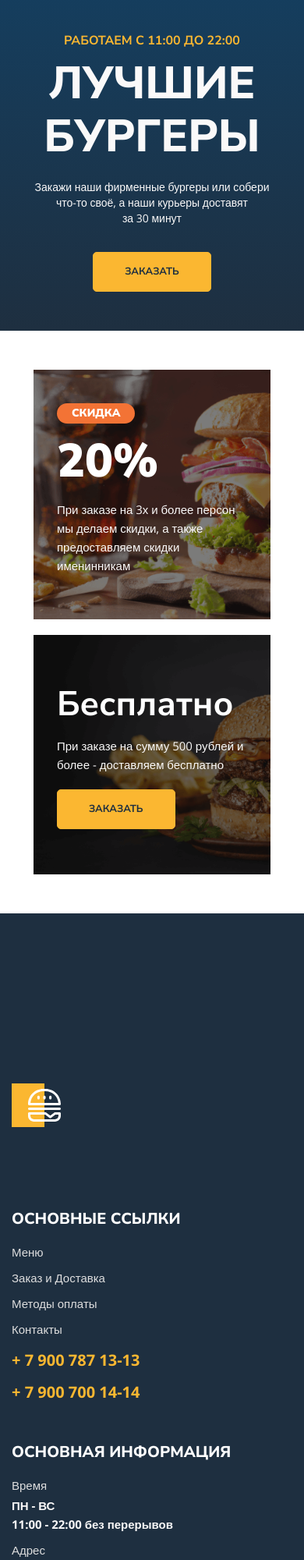
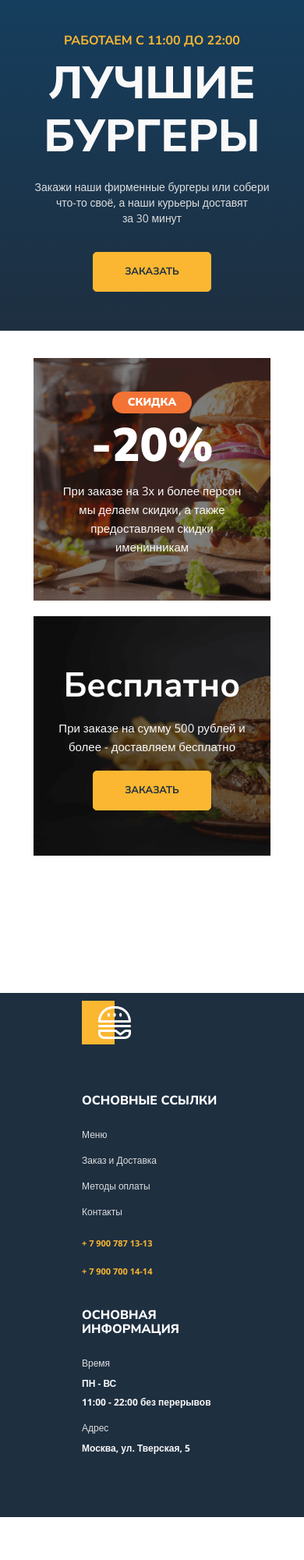
Before and after one commit to VadimZakharchenko/Module01-Burger, a plain HTML site: page index.html in a window 390 px wide. Shown: the top 2000 px of the page at 78% size. After the commit the page ends 1945 px from the top, so only its background shows below. Drawn offline with nearby package versions, Linux system fonts and the light colour scheme.

Commit message:
Fixed bugs

```diff
--- a/index.html
+++ b/index.html
@@ -41,7 +41,7 @@
         <div class="wrapper">
             <div class="promo-left">
                 <p class="sale">Скидка</p>
-                <p class="cost">20%</p>
+                <p class="cost">-20%</p>
                 <p class="promo-description">При заказе на 3х и более персон мы делаем скидки, а также предоставляем скидки именинникам</p>
             </div>
             <div class="promo-right">
@@ -84,7 +84,7 @@
                         </li>
                         <li class="footer-list">
                             <span>Адрес</span>
-                            Москва, ул. Тверская, 5, вход со двора
+                            Москва, ул. Тверская, 5
                         </li>
                     </ul>
                 </div>
--- a/styles/main.css
+++ b/styles/main.css
@@ -227,14 +227,13 @@ header {
 
 .menu {
     padding-top: 20px;
-    margin-bottom: 139px;
 }
 
 .menu-header {
     display: flex;
     align-items: center;
     justify-content: space-between;
-    margin-bottom: 43px;
+    margin-bottom: 37px;
 }
 
 .menu-title {
@@ -265,7 +264,7 @@ header {
     display: grid;
     grid-template-columns: repeat(3, 1fr);
     gap: 50px 20px;
-    margin-bottom: 102px;
+    margin-bottom: 84px;
 }
 
 .menu-grid-cover {
@@ -273,7 +272,7 @@ header {
     height: 430px;
     position: relative;
     overflow: hidden;
-    margin-bottom: 24px;
+    margin-bottom: 22px;
 }
 
 .menu-grid-cover img {
@@ -305,14 +304,15 @@ header {
     font-size: 30px;
     font-weight: 600;
     color: #1B2A49;
-    margin-bottom: 7px;
+    margin: 0;
+    margin-bottom: 8px;
 }
 
 .menu-grid-price {
     font-size: 20px;
     font-weight: 700;
     color: #979797;
-    margin-bottom: 1px;
+    margin-bottom: 5px;
 }
 
 .menu-grid-btn {
@@ -323,11 +323,13 @@ header {
     background-color: #FBB731;
     border: none;
     border-radius: 5px;
-    padding: 10px 35px 10px 35px;
+    padding: 9px 33px;
     cursor: pointer;
     margin: 0 auto;
     margin-top: 20px;
     gap: 10px;
+    font-weight: 700;
+    font-size: 14px;
 }
 
 .menu-grid-btn:hover {
@@ -349,6 +351,7 @@ header {
     color: #fff;
     padding-top: 117px;
     padding-bottom: 106px;
+    margin-top: 141px;
 }
 
 .footer-box {
@@ -369,8 +372,8 @@ header {
     font-size: 20px;
     font-weight: 800;
     text-transform: uppercase;
-    margin-bottom: 19px;
-    margin-top: 0;
+    margin-bottom: 22px;
+    margin-top: 3px;
 }
 
 .footer-list li {
@@ -404,7 +407,7 @@ header {
 }
 
 .footer-list-tel li {
-    margin-bottom: 8px;
+    margin-bottom: 12px;
 }
 
 .footer-list-tel a {
@@ -412,7 +415,6 @@ header {
     font-size: 20px;
     font-weight: 900;
     color: #FBB731;
-    margin-bottom: 17px;
 }
 
 .footer-list-tel a:hover {
@@ -431,7 +433,7 @@ header {
     text-transform: uppercase;
     color: #1E2F40;
     text-decoration: none;
-    padding: 5px 20px;
+    padding: 10px 20px;
     position: fixed;
     bottom: 20px;
     right: 20px;
@@ -452,6 +454,10 @@ header {
 }
 
 /* STYLE INDEX */
+body {
+    overflow-x: hidden;
+}
+
 .main {
     background: linear-gradient(180deg, #0C4C7B -100%, #1E2F40 100%);
 }
@@ -466,18 +472,17 @@ header {
 .content {
     color: #FAF9F9;
     flex: 0 0 580px;
-    padding-top: 170px;
-    padding-bottom: 170px;
+    padding-top: 175px;
+    padding-bottom: 171px;
 }
 
 .content-title {
     font-size: 120px;
     font-weight: 800;
     text-transform: uppercase;
-    line-height: 120px;
-    margin-bottom: 40px;
+    line-height: 137px;
+    margin-bottom: 33px;
     margin-top: 0;
-    margin-bottom: 0;
 }
 
 .content-title span {
@@ -486,35 +491,33 @@ header {
     font-weight: 700;
     line-height: 38px;
     display: block;
-    margin-bottom: 10px;
+    margin-bottom: 14px;
 }
 
 .content-text {
     font-family: 'Open Sans', sans-serif;
     font-size: 19px;
+    color: #DEDEDE;
     line-height: 1.4;
-    margin-bottom: 42px;
+    margin-bottom: 49px;
 }
 
 .content-link,
 .promo a {
     color: #1E2F40;
     background-color: #FBB731;
+    transition: color 0.3s cubic-bezier(1,.02,1,1.18), background-color 0.3s cubic-bezier(1,.02,1,1.18);
     border: 1px solid #FBB731;
     border-radius: 5px;
     text-decoration: none;
-    padding: 20px 45px;
+    padding: 20px 46px;
     display: inline-block;
     text-transform: uppercase;
     font-size: 14px;
     font-weight: 700;
 }
 
-.content-link:hover {
-    background-color: transparent;
-    color: #FBB731;
-}
-
+.content-link:hover,
 .promo a:hover {
     background-color: transparent;
     color: #FBB731;
@@ -540,8 +543,9 @@ header {
 }
 
 .promo {
-    padding-top: 186px;
-    padding-bottom: 46px;
+    padding-top: 183px;
+    padding-bottom: 179px;
+    padding-right: 23px;
 }
 
 .promo-left,
@@ -568,17 +572,18 @@ header {
     font-size: 14px;
     font-weight: 900;
     background: #F37335;
-    padding: 5px 19px;
+    padding: 6px 20px;
     border-radius: 14px;
     display: inline-block;
     text-transform: uppercase;
-    margin-top: 0;;
+    margin-top: 0;
+    margin-bottom: 7px;
 }
 
 .cost {
     font-size: 60px;
     font-weight: 900;
-    margin-bottom: 8px;
+    margin-bottom: 11px;
     margin-top: 0;
 }
 
@@ -587,7 +592,7 @@ header {
     font-family: 'Open Sans', sans-serif;
     font-size: 15px;
     line-height: 24px;
-    margin-bottom: 0;
+    margin: 0;
 }
 
 .promo-left .promo-description {
@@ -596,13 +601,13 @@ header {
 
 .promo-right .promo-description {
     max-width: 300px;
-    margin-bottom: 20px;
+    margin-bottom: 19px;
 }
 
 .free {
     font-size: 44px;
     font-weight: 700;
-    margin-bottom: 10px;
+    margin-bottom: 16px;
     margin-top: 0;
 }
 
@@ -610,7 +615,7 @@ header {
     display: none;
 }
 
-/* --------------- MODAL ------------------- */
+/* MODAL */
 
 .burger {
     width: 34px;
@@ -658,7 +663,7 @@ header {
     right: 20px;
 }
 
-/*Responsive*/
+/* Responsive */
 
 @media (min-width: 1001px) {
     .footer-list + .footer-list-tel {
@@ -698,12 +703,14 @@ header {
 
     .banner-box {
         background-position: -80px center;
-        padding: 100px 38px 120px;
+        padding: 100px 40px 120px;
+        margin-bottom: 61px;
     }
 
     .menu-grid {
         grid-template-columns: repeat(2, 1fr);
         gap: 50px 15px;
+        margin-bottom: 68px;
     }
 
     .menu-other {
@@ -1037,19 +1044,20 @@ header {
     }
 
     .main img {
-        width: 389px;
-        height: 400px;
-        top: 200px;
-        right: -82px;
+        width: 471px;
+        height: 505px;
+        top: 124px;
+        right: -116px;
     }
 
     .promo {
-        padding-top: 57px;
-        padding-bottom: 141px;
+        padding-top: 108px;
+        padding-bottom: 129px;
+        padding-right: 0px;
     }
 
     .promo-left {
-        padding: 43px 30px;
+        padding: 44px 30px;
     }
 
     .promo-right {
@@ -1065,6 +1073,11 @@ header {
         margin-bottom: 14px;
     }
 
+    .footer {
+        padding-top: 67px;
+        padding-bottom: 65px;
+    }
+
 }
 
 /* ADAPTIVE MOBILE INDEX.HTML */
@@ -1073,6 +1086,10 @@ header {
     .main {
         padding-bottom: 0px;
         overflow: unset;
+    }
+
+    .container {
+        padding-right: 70px;
     }
 
     .main .wrapper {
@@ -1092,7 +1109,7 @@ header {
     }
 
     .promo {
-        padding: 50px 0;
+        padding: 50px 40px 50px 0px;
     }
 
     .promo .wrapper {
@@ -1121,10 +1138,47 @@ header {
 
 }
 
+@media (max-width: 600px) {
+    .promo {
+        padding: 50px 3px 50px 34px;
+    }
+
+    .footer {
+        padding-top: 60px;
+        padding-bottom: 20px;
+    }
+
+    .footer-box {
+        display: flex;
+        justify-content: space-around;
+        align-items: flex-start;
+        gap: 15px;
+    }
+
+    .footer-item h2 {
+        font-size: 15px;
+    }
+}
+
+@media (max-width: 530px) {
+    .promo {
+        padding-right: 33px;
+    }
+}
+
 @media (max-width: 480px) {
 
     .wrapper {
         max-width: 320px;
+    }
+
+    .promo {
+        text-align: center;
+        padding: 35px 0;
+    }
+
+    .container {
+        paadding-left: 0;
     }
 
     .content-title {
@@ -1134,4 +1188,56 @@ header {
     .content-title span {
         font-size: 16px;
     }
+
+    .footer {
+        padding-top: 45px;
+        padding-bottom: 10px;
+    }
+
+    .footer-box {
+        gap: 0;
+    }
+
+    .footer-item h2 {
+        font-size: 13px;
+    }
+
+    .footer-list li {
+        font-size: 12px;
+    }
+
+    .footer-list-tel a {
+        font-size: 15px;
+    }
+
+    .container {
+        padding-right: 0;
+    }
 }
+
+@media (max-width: 400px) {
+    .footer {
+        padding: 10px 105px
+    }
+
+    .container {
+        padding: 0;
+    }
+
+    .footer-box {
+        flex-direction: column;
+        gap: 16px;
+    }
+
+    .footer-logo {
+        margin-bottom: 40px;
+    }
+
+    .footer-item h2 {
+        font-size: 16px;
+    }
+
+    .footer-list-tel a {
+        font-size: 11px;
+    }
+}
```
Also changed, not shown: menu.html (+1 -1 lines).
